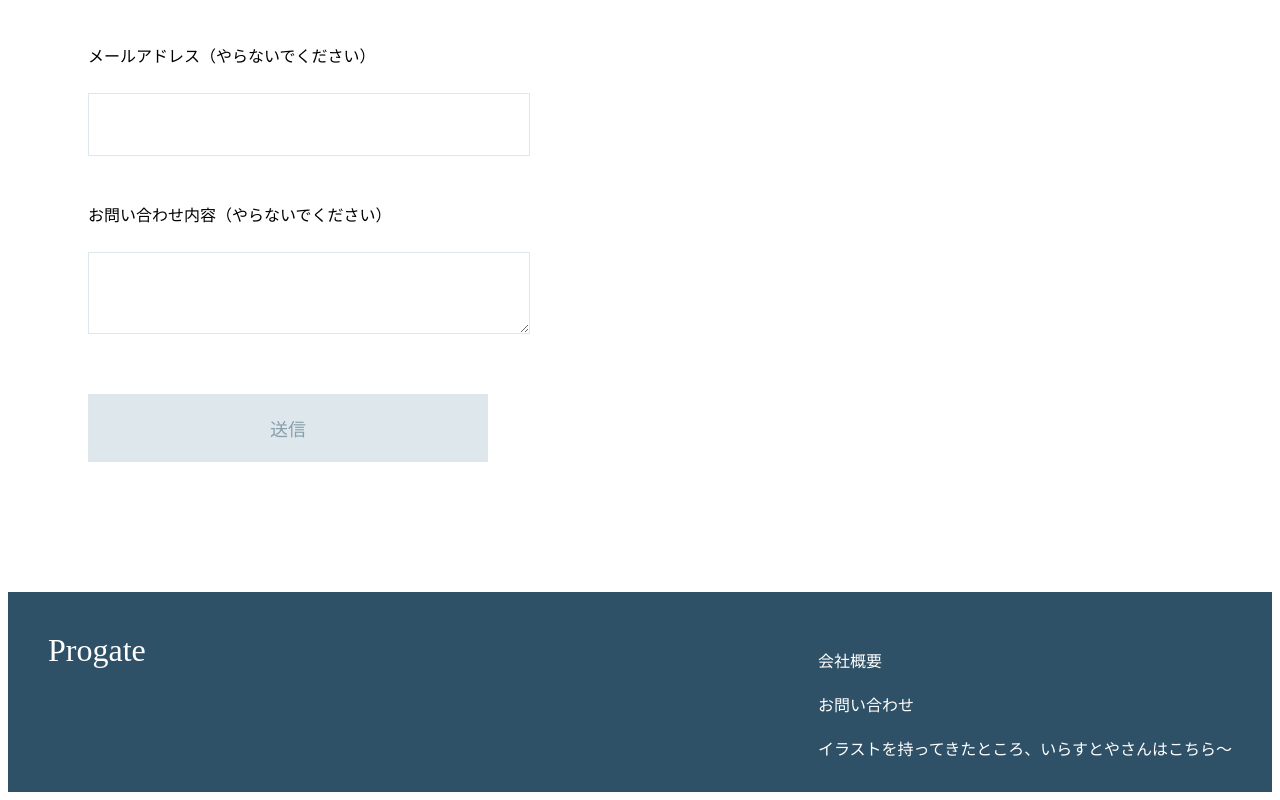
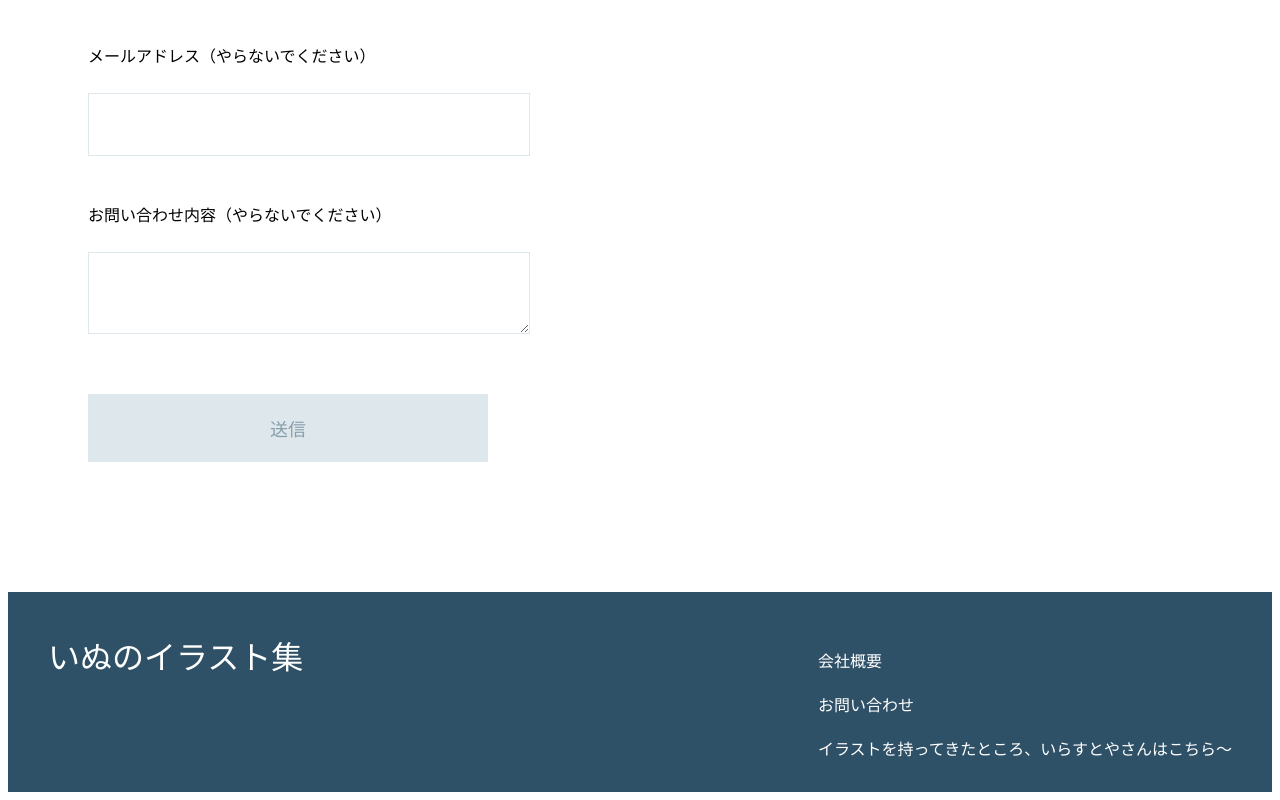
Before and after one commit to Merry615/ForMyFirstTime, a plain HTML site: page index.html in a window 1280 px wide. Shown: the part 1434-2234 px from the top of the page. Drawn offline with Linux system fonts and the light colour scheme.

Commit message:
Update index.html

```diff
--- a/index.html
+++ b/index.html
@@ -59,7 +59,7 @@
     </div>
 
     <div class="footer">
-      <div class="footer-logo">Progate</div>
+      <div class="footer-logo">いぬのイラスト集</div>
       <div class="footer-list">
         <ul>
           <li>会社概要</li>
```
